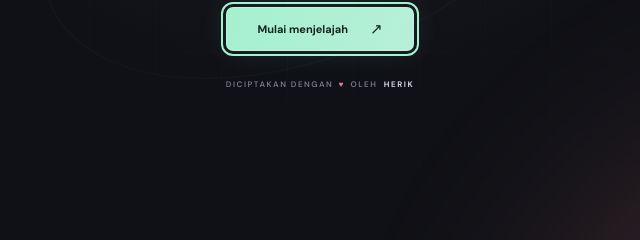
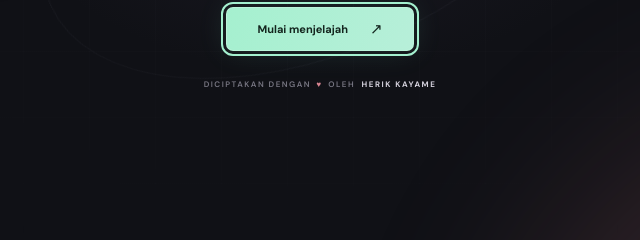
Before and after one commit to herpro01/CodePen, a plain HTML site: page index.html in a window 1280 px wide. Shown: the part 514-754 px from the top of the page, 320-960 px from the left. Drawn offline with nearby package versions, Linux system fonts and the light colour scheme.

Commit message:
Update website
Co-authored-by: Copilot <223556219+Copilot@users.noreply.github.com>

```diff
--- a/index.html
+++ b/index.html
@@ -39,7 +39,7 @@
       <button class="welcome-enter" id="welcome-enter" type="button">
         <span>Mulai menjelajah</span><span class="welcome-enter-arrow" aria-hidden="true">↗</span>
       </button>
-      <p class="welcome-creator">DICIPTAKAN DENGAN <span aria-hidden="true">♥</span> OLEH <strong>HERIK</strong></p>
+      <p class="welcome-creator">DICIPTAKAN DENGAN <span aria-hidden="true">♥</span> OLEH <strong>HERIK KAYAME</strong></p>
     </div>
     <div class="welcome-side-note welcome-side-left" aria-hidden="true">HTML <span>+</span> CSS <span>+</span> JS</div>
     <div class="welcome-side-note welcome-side-right" aria-hidden="true">BUILD YOUR NEXT IDEA</div>
@@ -272,7 +272,7 @@
 
       <footer class="discover-footer">
         <span>IDE BEBAS. KODE TERBUKA. <b>♥</b></span>
-        <span>DICIPTAKAN OLEH HERIK <i>·</i> HTML <i>+</i> CSS <i>+</i> JS</span>
+        <span>DICIPTAKAN OLEH HERIK KAYAME <i>·</i> HTML <i>+</i> CSS <i>+</i> JS</span>
         <button type="button" data-show-welcome>Halaman sambutan <span aria-hidden="true">↗</span></button>
       </footer>
     </main>
@@ -512,7 +512,7 @@ tombol.addEventListener("click", () =&gt; {
 
     <footer class="discover-footer learning-footer">
       <span>SELAMAT BELAJAR. KALAU SALAH, COBA LAGI. <b>♥</b></span>
-      <span>DICIPTAKAN OLEH HERIK</span>
+      <span>DICIPTAKAN OLEH HERIK KAYAME</span>
     </footer>
   </main>
 
```
